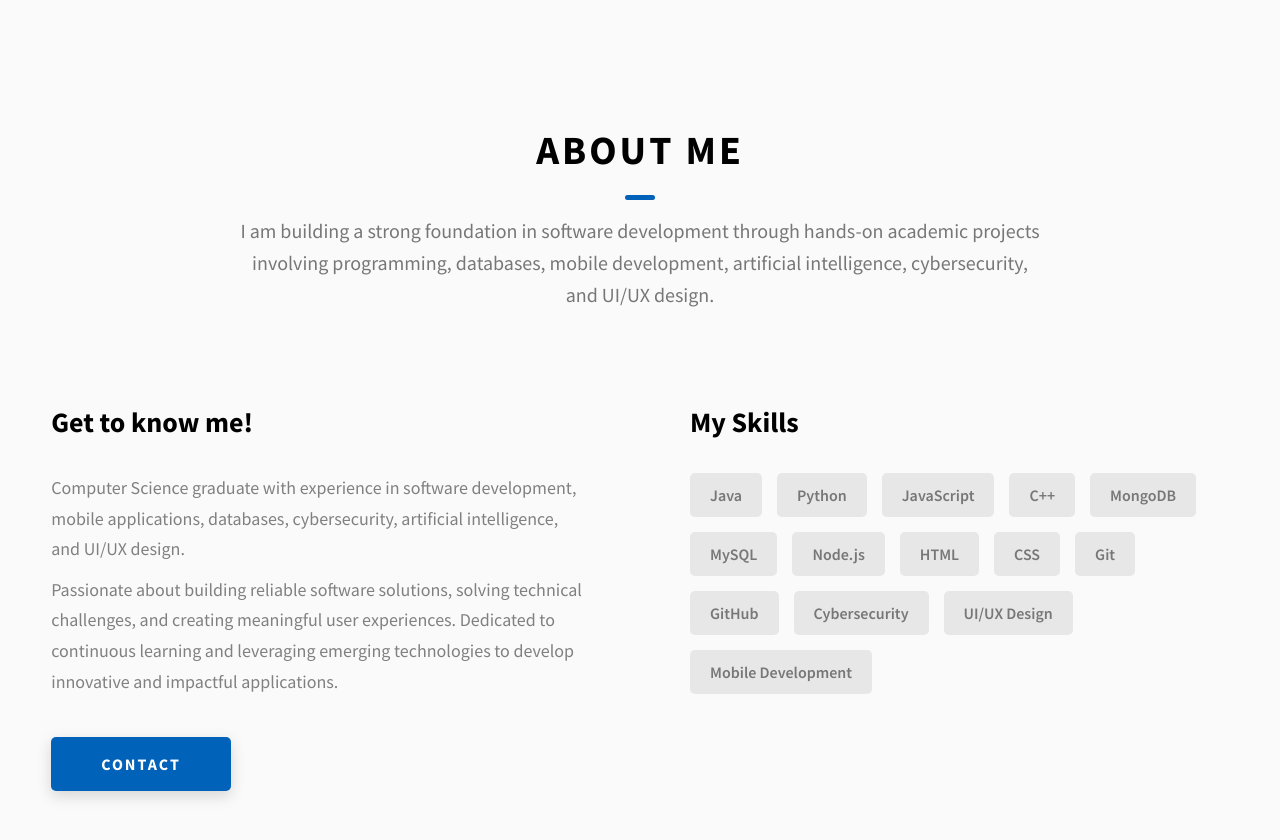
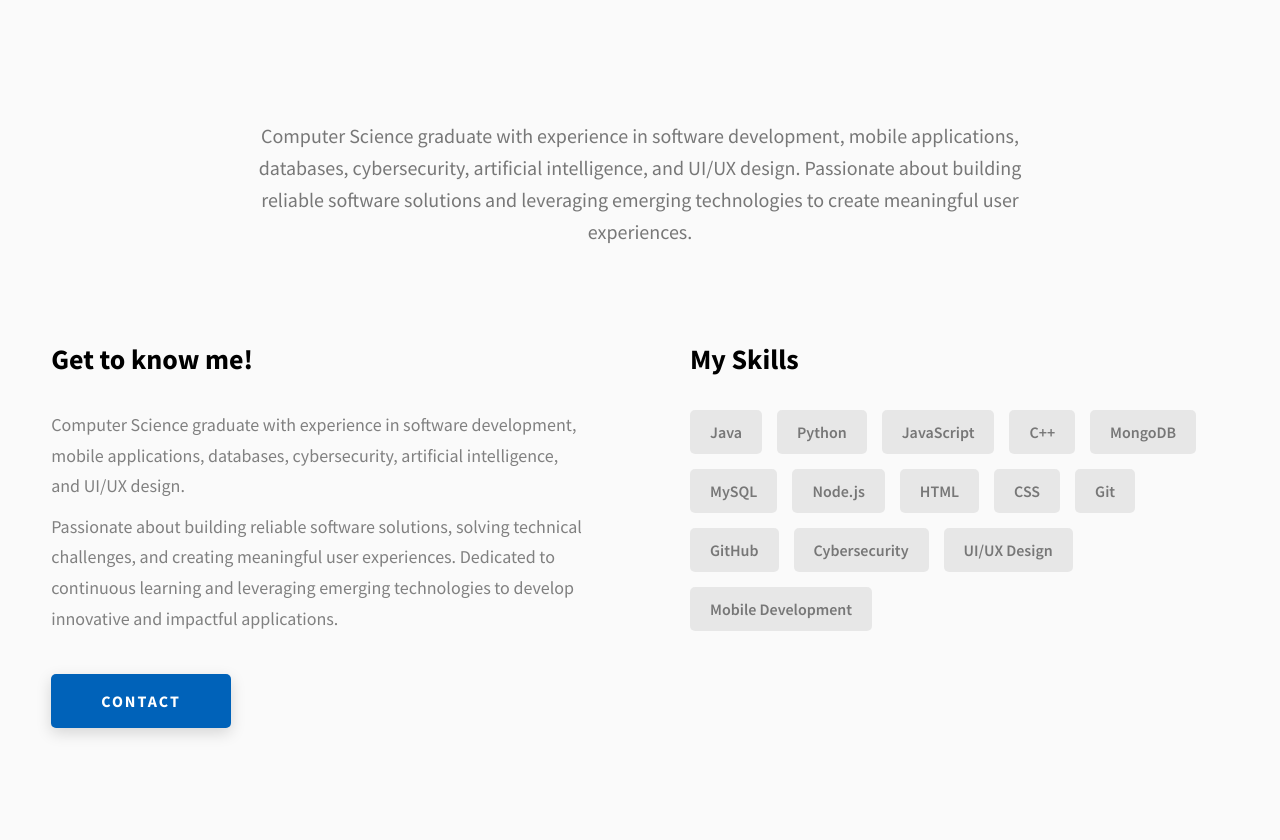
Before and after one commit to JonathanNorton223/JonathanNorton223.github.io, a website: page index.html in a window 1280 px wide. Shown: the part 800-1640 px from the top of the page. Drawn offline with Linux system fonts and the light colour scheme.

Commit message:
Update index.html

```diff
--- a/index.html
+++ b/index.html
@@ -125,13 +125,13 @@
     <section id="about" class="about sec-pad">
       <div class="main-container">
         <h2 class="heading heading-sec heading-sec__mb-med">
-          <span class="heading-sec__main">About Me</span>
-          <span class="heading-sec__sub">
-            I am building a strong foundation in software development through
-            hands-on academic projects involving programming, databases, mobile
-            development, artificial intelligence, cybersecurity, and UI/UX
-            design.
-          </span>
+         <span class="heading-sec__sub">
+  Computer Science graduate with experience in software development,
+  mobile applications, databases, cybersecurity, artificial intelligence,
+  and UI/UX design. Passionate about building reliable software solutions
+  and leveraging emerging technologies to create meaningful user
+  experiences.
+</span>
         </h2>
 
         <div class="about__content">
```
